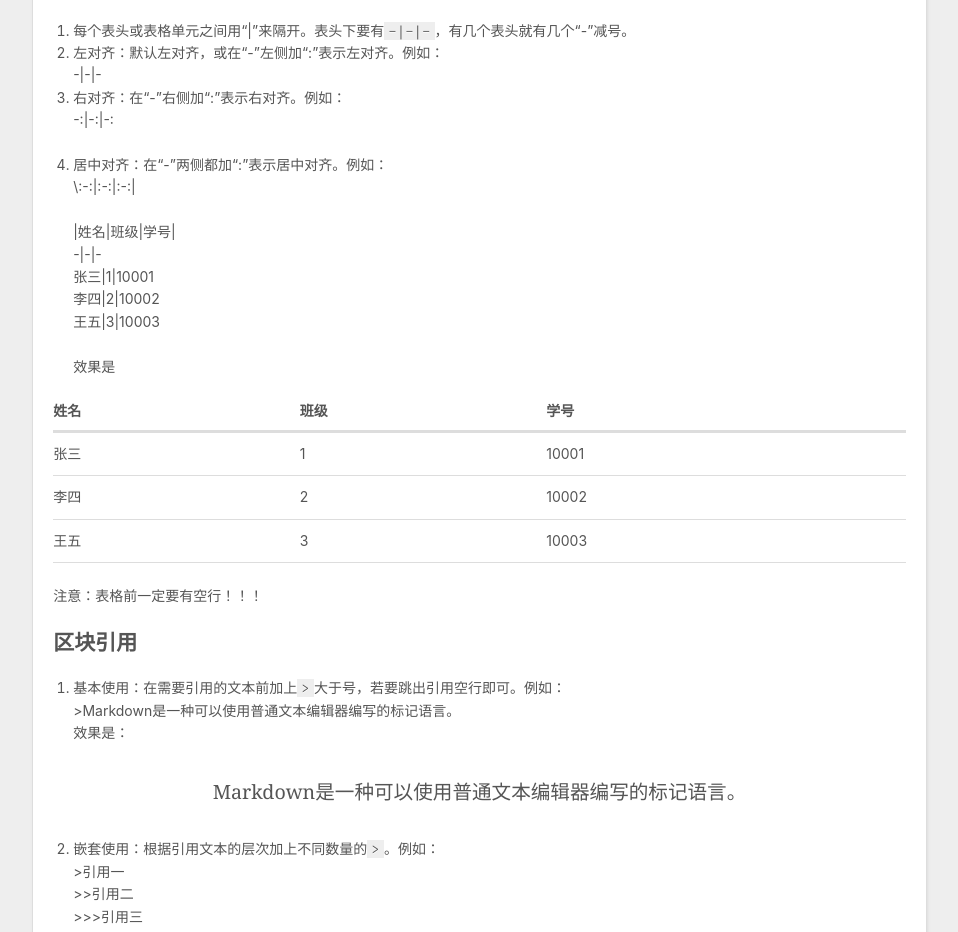
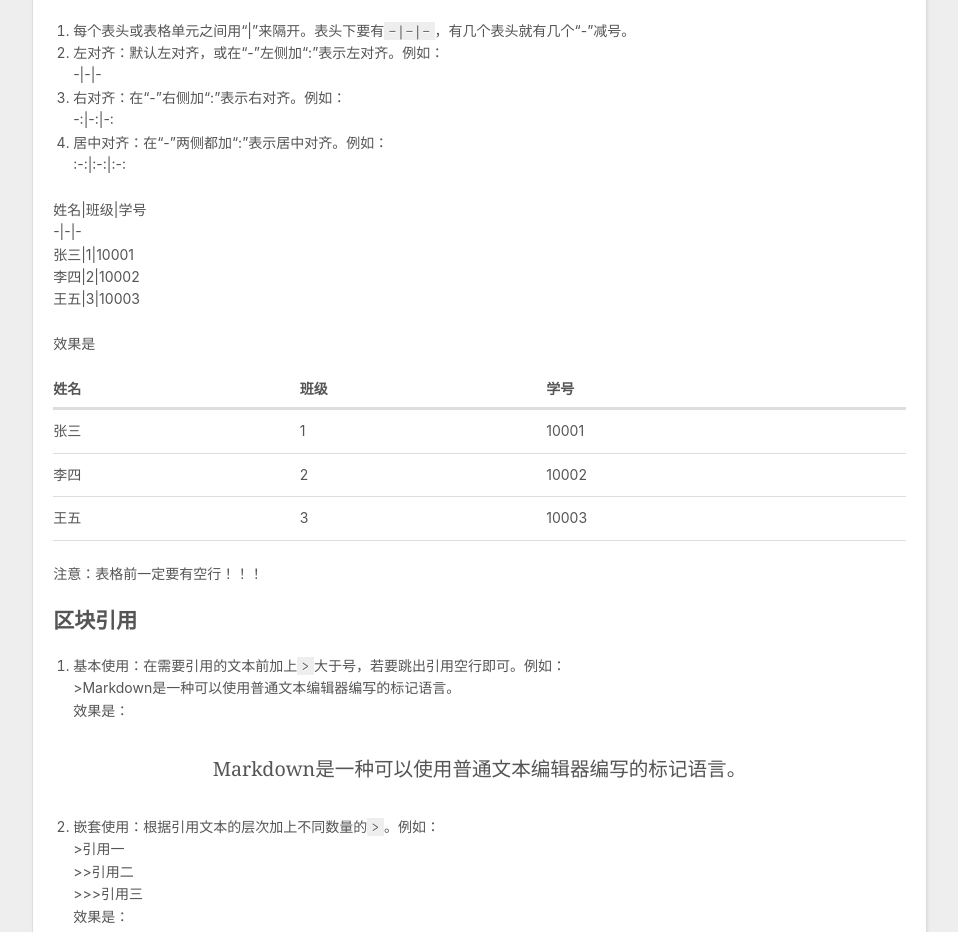
Before and after one commit to kawhi123/kawhi.github.io, a plain HTML site: page 2018/11/23/Markdown基础语法/index.html in a window 1280 px wide. Shown: the part 2283-3215 px from the top of the page, without its empty margins (8-966 px from the left). Drawn offline with nearby package versions, Linux system fonts and the light colour scheme.

Commit message:
Site updated: 2018-11-23 13:04:06

```diff
--- a/2018/11/23/Markdown基础语法/index.html
+++ b/2018/11/23/Markdown基础语法/index.html
@@ -14,7 +14,7 @@
 <meta property="og:site_name" content="Hexo">
 <meta property="og:description" content="标题Markdown支持两种标题的语法，类Setext和类Atx形式。         类Setext形式是用=等号和-减号来表示(一个及以上），例如：这是一级标题========这是二级标题————–        类Atx形式是在行首插入1-6个#，对应一到六级标题，例如：# 这是一级标题## 这是二级标题###### 这是六级标题      注意：#后有一个空格！！！ 段落和换行 一个Mar">
 <meta property="og:locale" content="default">
-<meta property="og:updated_time" content="2018-11-23T04:56:23.400Z">
+<meta property="og:updated_time" content="2018-11-23T05:03:45.976Z">
 <meta name="twitter:card" content="summary">
 <meta name="twitter:title" content="Markdown基础语法">
 <meta name="twitter:description" content="标题Markdown支持两种标题的语法，类Setext和类Atx形式。         类Setext形式是用=等号和-减号来表示(一个及以上），例如：这是一级标题========这是二级标题————–        类Atx形式是在行首插入1-6个#，对应一到六级标题，例如：# 这是一级标题## 这是二级标题###### 这是六级标题      注意：#后有一个空格！！！ 段落和换行 一个Mar">
@@ -136,11 +136,10 @@
 <li>每个表头或表格单元之间用“|”来隔开。表头下要有<code>-|-|-</code>，有几个表头就有几个“-”减号。</li>
 <li>左对齐：默认左对齐，或在“-”左侧加“:”表示左对齐。例如：<br>-|-|-</li>
 <li>右对齐：在“-”右侧加“:”表示右对齐。例如：<br>-:|-:|-:</li>
-<li><p>居中对齐：在“-”两侧都加“:”表示居中对齐。例如：<br>\:-:|:-:|:-:|</p>
-<p>|姓名|班级|学号|<br>-|-|-<br>张三|1|10001<br>李四|2|10002<br>王五|3|10003      </p>
-<p>效果是</p>
-</li>
+<li>居中对齐：在“-”两侧都加“:”表示居中对齐。例如：<br>:-:|:-:|:-:</li>
 </ol>
+<p>姓名|班级|学号<br>-|-|-<br>张三|1|10001<br>李四|2|10002<br>王五|3|10003      </p>
+<p>  效果是</p>
 <table>
 <thead>
 <tr>
@@ -197,7 +196,7 @@
 
     </div>
     <footer class="article-footer">
-      <a data-url="http://yoursite.com/2018/11/23/Markdown基础语法/" data-id="cjotk01g4000010w33jgi8lcj" class="article-share-link">Share</a>
+      <a data-url="http://yoursite.com/2018/11/23/Markdown基础语法/" data-id="cjotk9ca20000f0w3uqt9kfap" class="article-share-link">Share</a>
 
 
     </footer>
```
Also changed, not shown: index.html (+4 -5 lines).
